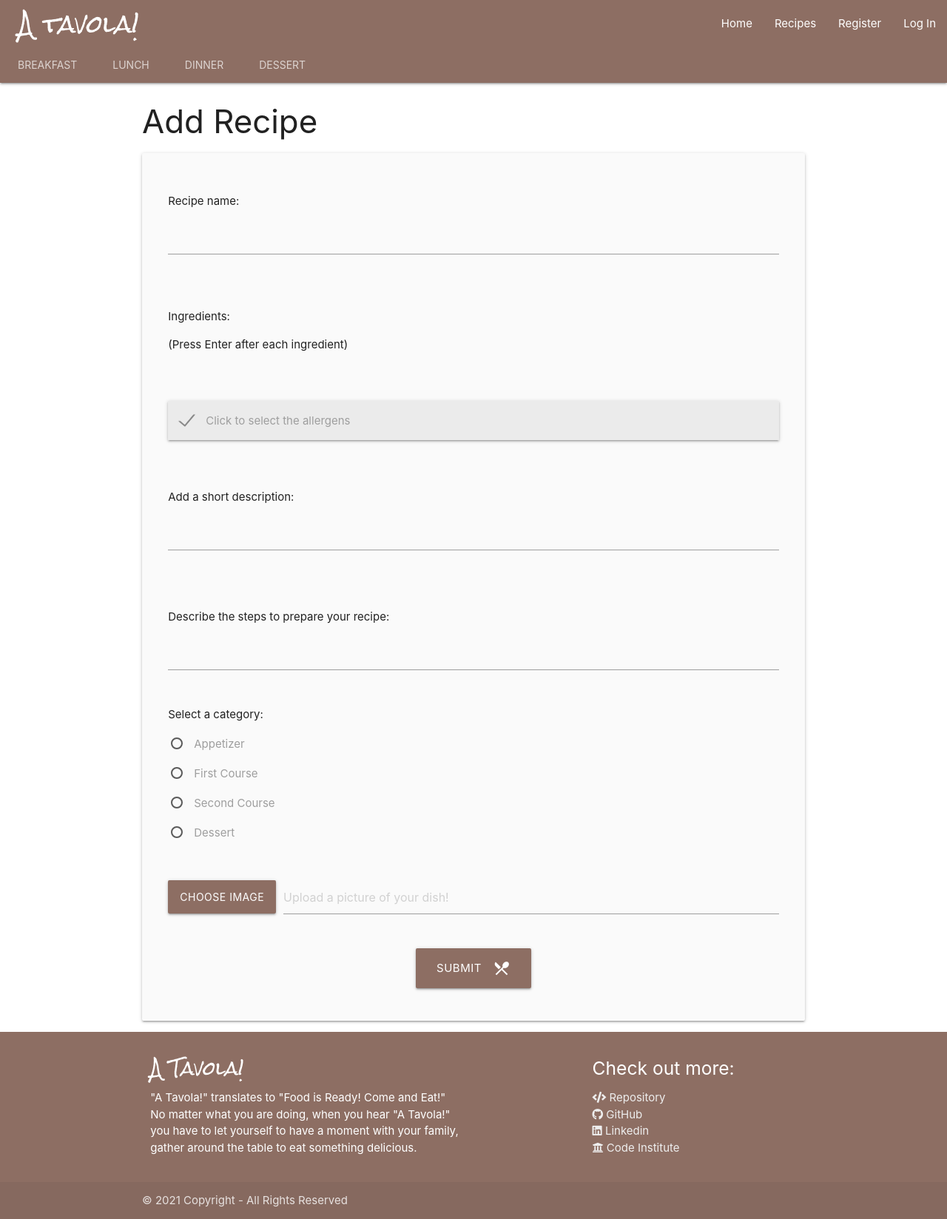
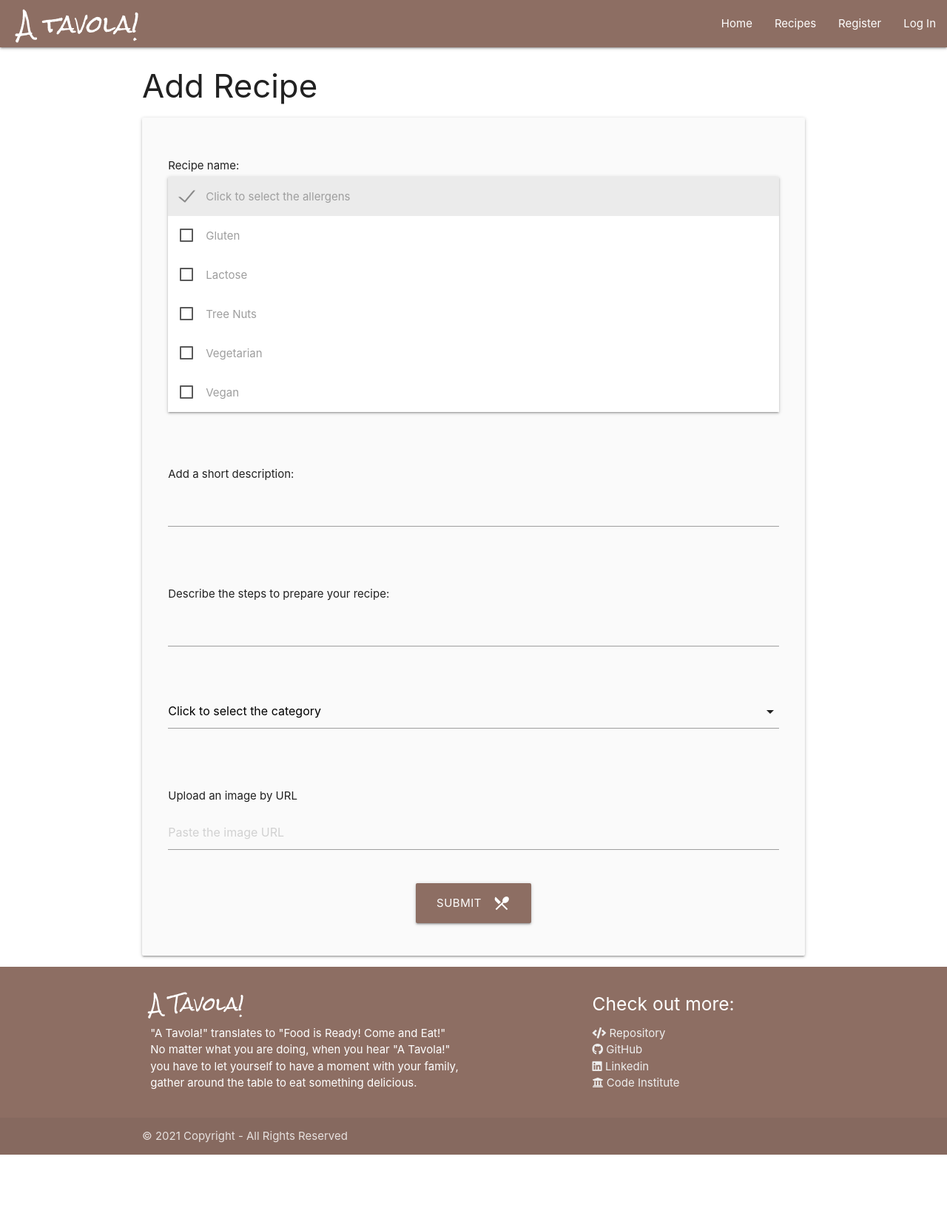
Before and after one commit to ClaudiaLie/MS_3_CookBook_Website, a Flask app: page /add_recipe in a window 1280 px wide, after a click on "Click to select the allergens". Shown: the whole page at 74% size. After the commit the page ends 1561 px from the top, so only its background shows below. Run offline with Flask 2, Linux system fonts and the light colour scheme; data that the repository does not hold is empty; some libraries are stand-ins or nearby versions.

Commit message:
Upload recipe image from url

```diff
--- a/app.py
+++ b/app.py
@@ -20,6 +20,7 @@
 def index():
     return render_template("index.html", title_text='A tavola')
 
+# Registration page
 
 
 @app.route("/register", methods=["GET", "POST"])
@@ -49,6 +50,7 @@
 
     return render_template("register.html")
 
+# Login Page
 
 
 @app.route("/login", methods=["GET", "POST"])
@@ -89,6 +91,8 @@
 
     return render_template("profile.html", username=username)
 
+    return redirect(url_for("login"))
+
 
 @app.route("/logout")
 def logout():
@@ -103,18 +107,21 @@
     recipes = list(mongo.db.recipes.find())
     return render_template("recipes.html", recipes=recipes)
 
+# Add Recipes
+
 
 @app.route("/add_recipe", methods=["GET", "POST"])
 def add_recipe():
     # called from the user with "Add Recipe" on the menu
     if request.method == "POST":
+
         recipe = {
-            "recipe_ingredients": request.form.getlist("recipe_ingredients[]"),
+            "recipe_ingredients": request.form.get("recipe_ingredients"),
             "recipe_name": request.form.get("recipe_name"),
             "recipe_description": request.form.get("recipe_description"),
             "recipe_steps": request.form.get("recipe_steps"),
-            "recipe_allergen": request.form.getlist("recipe_allergen[]"),
-            "recipe_category": request.form.getlist("recipe_category[]"),
+            "recipe_allergen": request.form.getlist("recipe_allergen"),
+            "recipe_category": request.form.get("recipe_category"),
             "recipe_img": request.form.get("recipe_img"),
             "created_by": session["user"]
         }
--- a/static/js/script.js
+++ b/static/js/script.js
@@ -10,21 +10,3 @@
   $('.sidenav').sidenav();
   $('select').formSelect();
 });
-
-// Add Ingredients Tag
-
-$('.chips').chips();
-  $('.chips-autocomplete').chips({
-    autocompleteOptions: {
-      data: {
-        'Pasta': null,
-        'Salt': null,
-        'Pepper': null,
-        'Eggs': null,
-        'Guanciale': null,
-        'Pecorino': null
-      },
-      limit: Infinity,
-      minLength: 2
-    }
-  });
--- a/templates/add_recipe.html
+++ b/templates/add_recipe.html
@@ -4,7 +4,7 @@
     <h3 class="text-shadow"> Add Recipe </h3>
 
     <div class="row card-panel grey lighten-5">
-      <form class="col s12" method="POST" action="{{ url_for('add_recipe') }}">
+      <form class="col s12" method="POST" enctype="multipart/form-data" action="{{ url_for('add_recipe') }}">
         <div class="row">
           <div class="input-field col s12">
             <p>Recipe name:</p>
@@ -13,14 +13,12 @@
         </div>
         <!-- Add Ingredients and send new additions to the database -->
         <div class="row">
-          <div class="input-field col s12" id="recipe_ingredients" name="recipe_ingredients">
-              <p>Ingredients:</p>
-              {% for ingredient in ingredients %}
-                <div class="chips chips-autocomplete">
-                  <option value="{{ ingredient.recipe_ingredients }}">{{ ingredient.recipe_ingredients }}</option>
-                </div>
-              {% endfor %}
-              <p>(Press Enter after each ingredient)</p>
+          <div class="input-field col s12">
+            <p>Ingredients:</p>
+            <input id="recipe_ingredients" type="text" name="recipe_ingredients" class="validate" required>
+            {% for ingredient in ingredients %}
+            <option value="{{ ingredient.recipe_ingredients }}">{{ ingredient.recipe_ingredients }}</option>
+            {% endfor %}
           </div>
         </div>
         <!-- Allergens -->
@@ -30,12 +28,12 @@
               <option value="" disabled selected>Click to select the allergens</option>
               {% for allergen in allergens %}
               <option value="{{ allergen.recipe_allergen }}">{{ allergen.recipe_allergen }}</option>
-              <option value="1">Gluten</option>
-              <option value="2">Lactose</option>
-              <option value="3">Tree Nuts</option>
-              <option value="3">Vegetarian</option>
-              <option value="3">Vegan</option>
               {% endfor %}
+              <option value="Gluten">Gluten</option>
+              <option value="Lactose">Lactose</option>
+              <option value="Tree Nuts">Tree Nuts</option>
+              <option value="Vegetarian">Vegetarian</option>
+              <option value="Vegan">Vegan</option>
             </select>
           </div>
         </div>
@@ -43,54 +41,48 @@
         <div class="row">
           <div class="input-field col s12">
             <p>Add a short description:</p>
-            <textarea id="recipe_description" class="materialize-textarea" required></textarea>
+            <textarea id="recipe_description" name="recipe_description" class="materialize-textarea" required></textarea>
           </div>
         </div>
         <!-- Steps of the recipe -->
         <div class="row">
           <div class="input-field col s12">
             <p>Describe the steps to prepare your recipe:</p>
-            <textarea id="recipe_steps" class="materialize-textarea" required></textarea>
+            <textarea id="recipe_steps" name="recipe_steps" class="materialize-textarea" required></textarea>
           </div>
         </div>
         <!-- Category of the dish -->
-        <p>Select a category: </p>
-        <p>
-          <label>
-            <input name="group1" id="recipe_category" type="radio" />
-            <span>Appetizer</span>
-          </label>
-        </p>
-        <p>
-          <label>
-            <input name="group1" id="recipe_category" type="radio" />
-            <span>First Course</span>
-          </label>
-        </p>
-        <p>
-          <label>
-            <input name="group1" id="recipe_category" type="radio" />
-            <span>Second Course</span>
-          </label>
-        </p>
-        <p>
-          <label>
-            <input name="group1" id="recipe_category" type="radio" />
-            <span>Dessert</span>
-          </label>
-        </p>
+        <div class="row">
+          <div class="input-field col s12">
+            <select multiple id="recipe_category" name="recipe_category" class="validate" required>
+              <option value="" disabled selected>Click to select the category</option>
+              {% for category in categories %}
+              <option value="{{ category.recipe_category }}">{{ category.recipe_category }}</option>
+              {% endfor %}
+              <option value="Appetizer">Appetizer</option>
+              <option value="First Course">First Course</option>
+              <option value="Second Course">Second Course</option>
+              <option value="Dessert">Dessert</option>
+            </select>
+          </div>
+        </div>
         <br>
         <!-- Upload an image -->
-        <div class="file-field input-field">
+        <!-- <div class="file-field input-field">
           <div class="btn brown #a1887f brown lighten-1">
             <span>Choose image</span>
-            <input type="file" name="recipe_img" id="recipe_img" required>
+            <input type="file" name="recipe_img" id="recipe_img">
           </div>
           <div class="file-path-wrapper">
             <input class="file-path validate" type="text" placeholder="Upload a picture of your dish!">
           </div>
-        </div>
+        </div> -->
+         <div class="file-field input-field">
+            <p>Upload an image by URL</p>
+            <input placeholder="Paste the image URL" type="url" name="recipe_img" id="recipe_img" onchange="addImage();" pattern="https://.*" class="validate">
+          </div>
         <br>
+
         <!-- Submit button -->
         <div class="row">
           <div class="col s12 center-align">
--- a/templates/base.html
+++ b/templates/base.html
@@ -38,30 +38,14 @@
           {% endif %}
         </ul>
       </div>
-      <!-- bottom nav -->
-      <div class="nav-content col s6 offset-s6 hide-on-small-only">
-          <ul class="tabs tabs-transparent">
-            <li class="tab"><a href="#test1">Breakfast</a></li>
-            <li class="tab"><a href="#test2">Lunch</a></li>
-            <li class="tab"><a href="#test3">Dinner</a></li>
-            <li class="tab"><a href="#test4">Dessert</a></li>
-          </ul>
-      </div>
     </nav>
 
     <!-- mobile sidenav -->
-    <!-- dropdown structure -->
-    <ul id="dropdown1" class="dropdown-content">
-      <li class="tab"><a href="#test1">Breakfast</a></li>
-      <li class="tab"><a href="#test2">Lunch</a></li>
-      <li class="tab"><a href="#test3">Dinner</a></li>
-      <li class="tab"><a href="#test4">Dessert</a></li>
-    </ul>
 
     <ul class="sidenav" id="mobile-demo">
       <li><h4 class="center-align brand-logo"> A tavola </h4></li>
       <li><a href="{{ url_for('index') }}">Home</a></li>
-      <li><a class="dropdown-trigger" href="{{ url_for('recipes') }}" data-target="dropdown1">Recipes<i class="material-icons right">arrow_drop_down</i></a></li>
+      <li><a href="{{ url_for('recipes') }}">Recipes</a></li>
       {% if session.user %}
         <li><a href="{{ url_for('profile', username=session['user']) }}">Profile</a></li>
         <li><a href="{{ url_for('add_recipe') }}">Add Recipe</a></li>
```
Also changed, not shown: templates/profile.html (+3 -5 lines), templates/recipes.html (+20 -22 lines).
